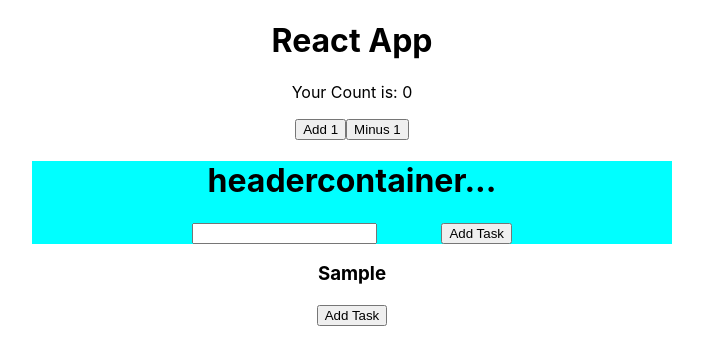
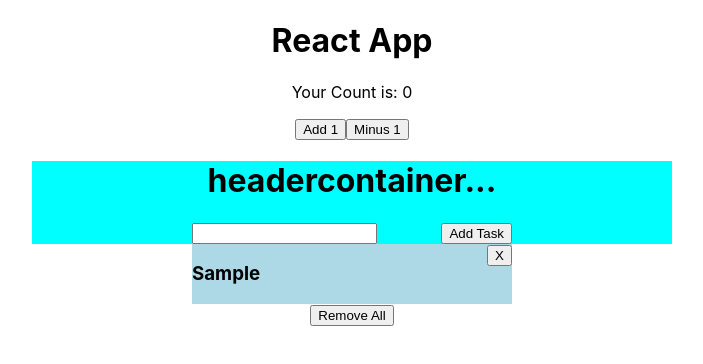
Before and after one commit to sudhansom/react_app, a React (Create React App) app: page / in a window 1280 px wide. Both pictures are taken after typing "Sample" into the empty fields and a click on the button "Add Task". Shown: the top 364 px of the page, without its empty margins (288-991 px from the left). Built offline with nearby package versions, Linux system fonts and the light colour scheme.

Commit message:
added delete each and all

```diff
--- a/src/App.css
+++ b/src/App.css
@@ -13,3 +13,10 @@
   width: 50%;
   justify-content: space-between;
 }
+.allTasks {
+  margin: 0 auto;
+  display: flex;
+  width: 50%;
+  justify-content: space-between;
+  background-color: lightblue;
+}
--- a/src/components/InputBtn.js
+++ b/src/components/InputBtn.js
@@ -1,9 +1,9 @@
 import React from "react";
 
-const InputBtn = ({ handleClick }) => {
+const InputBtn = ({ handleClick, label }) => {
   return (
     <div>
-      <button onClick={handleClick}>Add Task</button>
+      <button onClick={handleClick}>{label}</button>
     </div>
   );
 };
--- a/src/components/TaskContainer.js
+++ b/src/components/TaskContainer.js
@@ -1,11 +1,20 @@
 import React from "react";
 import InputBtn from "./InputBtn";
 
-const TaskContainer = ({ title }) => {
+const TaskContainer = ({ title, setTodos, todos }) => {
+  const handleClick = (title) => {
+    const newTodos = todos.filter((todo) => todo !== title);
+    setTodos(newTodos);
+  };
   return (
-    <div>
+    <div className="allTasks">
       <h3>{title}</h3>
-      <InputBtn label="X" />
+      <InputBtn
+        handleClick={() => {
+          handleClick(title);
+        }}
+        label="X"
+      />
     </div>
   );
 };
--- a/src/components/TodoPage.js
+++ b/src/components/TodoPage.js
@@ -2,6 +2,7 @@ import React, { useState } from "react";
 import TaskContainer from "./TaskContainer";
 
 import HeaderContainer from "./HeaderContainer";
+import InputBtn from "./InputBtn";
 
 const TodoPage = () => {
   const [todos, setTodos] = useState([]);
@@ -10,13 +11,27 @@ const TodoPage = () => {
     const newTodos = [...todos, newTask];
     setTodos(newTodos);
   };
-  console.log("list of todos::", todos);
+  const handleClick = () => {
+    setTodos([]);
+  };
   return (
     <div>
       <HeaderContainer todoHandler={todoHandler} />
       {todos.map((todo) => {
-        return <TaskContainer key={todo} title={todo}></TaskContainer>;
+        return (
+          <TaskContainer
+            key={todo}
+            setTodos={setTodos}
+            todos={todos}
+            title={todo}
+          ></TaskContainer>
+        );
       })}
+      {todos.length ? (
+        <InputBtn handleClick={handleClick} label="Remove All" />
+      ) : (
+        <></>
+      )}
     </div>
   );
 };
```
